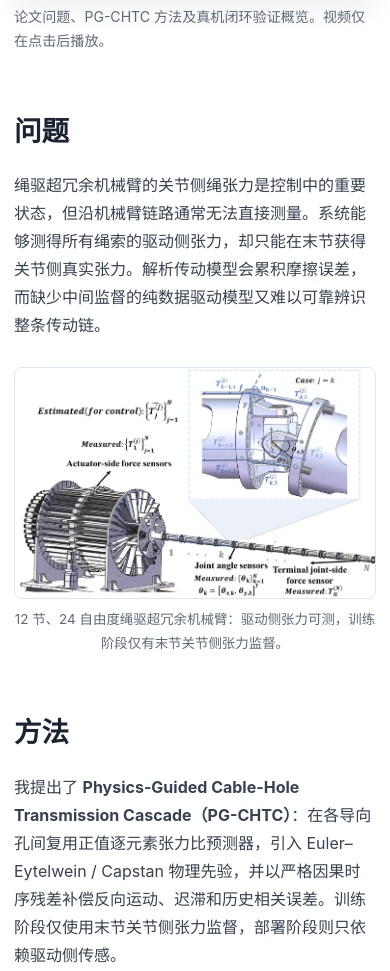
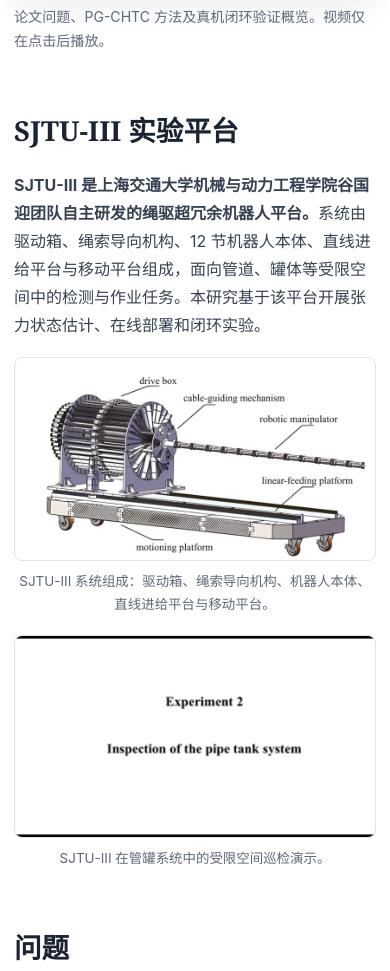
Before and after one commit to hejiaxun/hejiaxun.github.io, a Jekyll site: the page built from _projects/1_ral_tendon_estimation.md, in a window 390 px wide and 1400 px high, scrolled down 589 px, cut to the strip 429-1400 px from the top of the window. Built offline with Jekyll 4.4.1, drawn with Linux system fonts in a browser that asks for light colours.

Commit message:
Add SJTU-III platform introduction

```diff
--- a/_projects/1_ral_tendon_estimation.md
+++ b/_projects/1_ral_tendon_estimation.md
@@ -22,6 +22,15 @@
     当前浏览器不支持内嵌视频，可<a href="{{ '/assets/video/ral/pg-chtc-overview.mp4' | relative_url }}">直接打开视频</a>。
   </video>
   <p>论文问题、PG-CHTC 方法及真机闭环验证概览。视频仅在点击后播放。</p>
+</div>
+
+## SJTU-III 实验平台
+
+**SJTU-III 是上海交通大学机械与动力工程学院谷国迎团队自主研发的绳驱超冗余机器人平台。**系统由驱动箱、绳索导向机构、12 节机器人本体、直线进给平台与移动平台组成，面向管道、罐体等受限空间中的检测与作业任务。本研究基于该平台开展张力状态估计、在线部署和闭环实验。
+
+<div class="media-pair">
+  {% include figure.html path="assets/img/ral/sjtu-iii-platform.png" alt="SJTU-III 绳驱超冗余机器人平台组成" caption="SJTU-III 系统组成：驱动箱、绳索导向机构、机器人本体、直线进给平台与移动平台。" %}
+  {% include figure.html path="assets/img/ral/sjtu-iii-pipe-tank-inspection.gif" alt="SJTU-III 机器人执行管罐系统巡检任务" caption="SJTU-III 在管罐系统中的受限空间巡检演示。" %}
 </div>
 
 ## 问题
--- a/assets/css/site.css
+++ b/assets/css/site.css
@@ -613,6 +613,25 @@
   font-size: 0.88rem;
 }
 
+.media-pair {
+  display: grid;
+  grid-template-columns: repeat(2, minmax(0, 1fr));
+  gap: 18px;
+  align-items: start;
+  margin: 18px 0 30px;
+}
+
+.media-pair .media-figure {
+  margin: 0;
+}
+
+.media-pair .media-figure img {
+  width: 100%;
+  aspect-ratio: 16 / 9;
+  object-fit: contain;
+  background: #fff;
+}
+
 .site-footer {
   border-top: 1px solid var(--line);
 }
@@ -651,6 +670,10 @@
 @media (max-width: 760px) {
   .site-shell {
     width: min(calc(100% - 28px), var(--max-width));
+  }
+
+  .media-pair {
+    grid-template-columns: 1fr;
   }
 
   .header-inner {
```
Also changed, not shown: assets/img/ral/sjtu-iii-pipe-tank-inspection.gif (added), assets/img/ral/sjtu-iii-platform.png (added).
